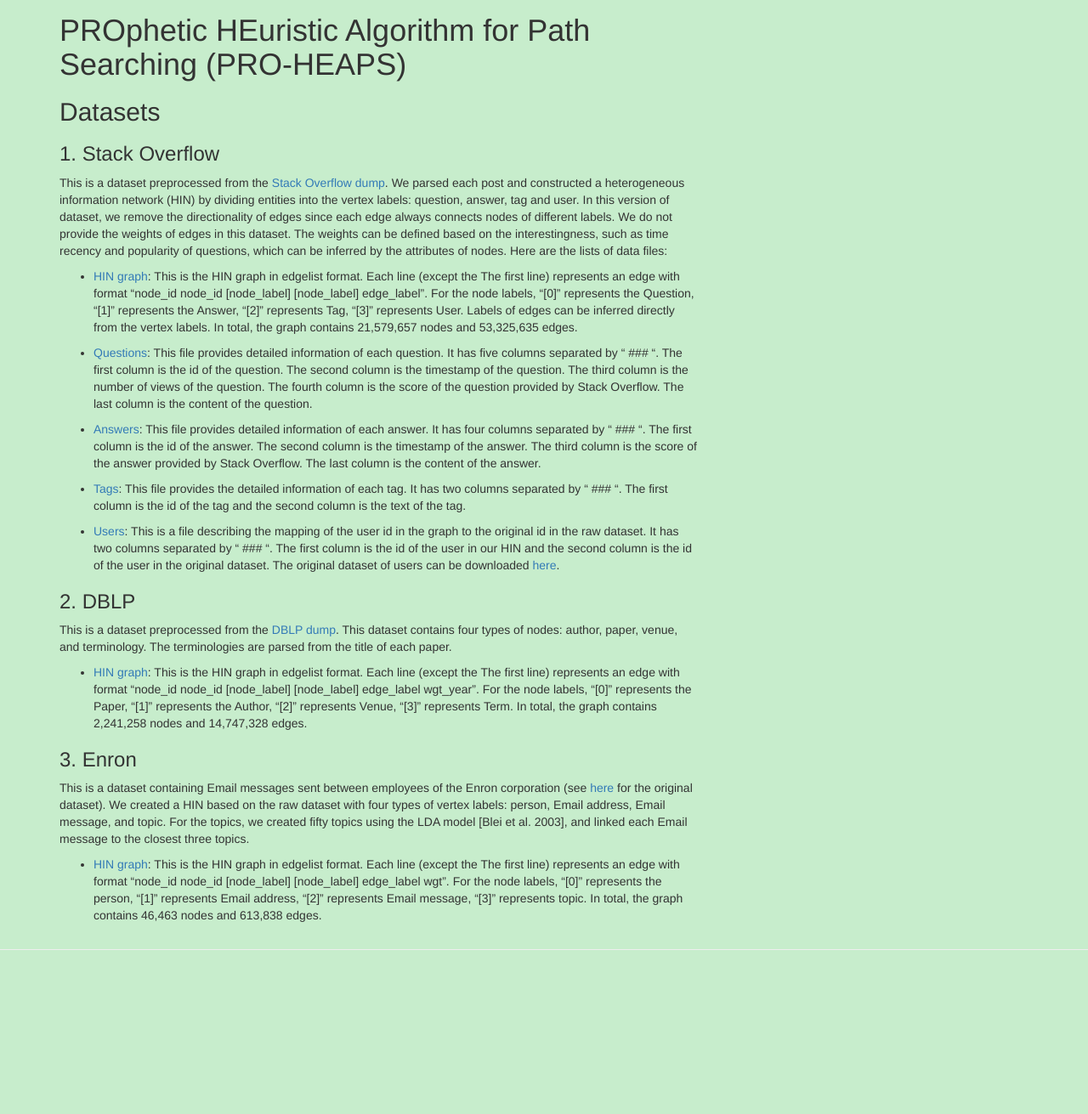
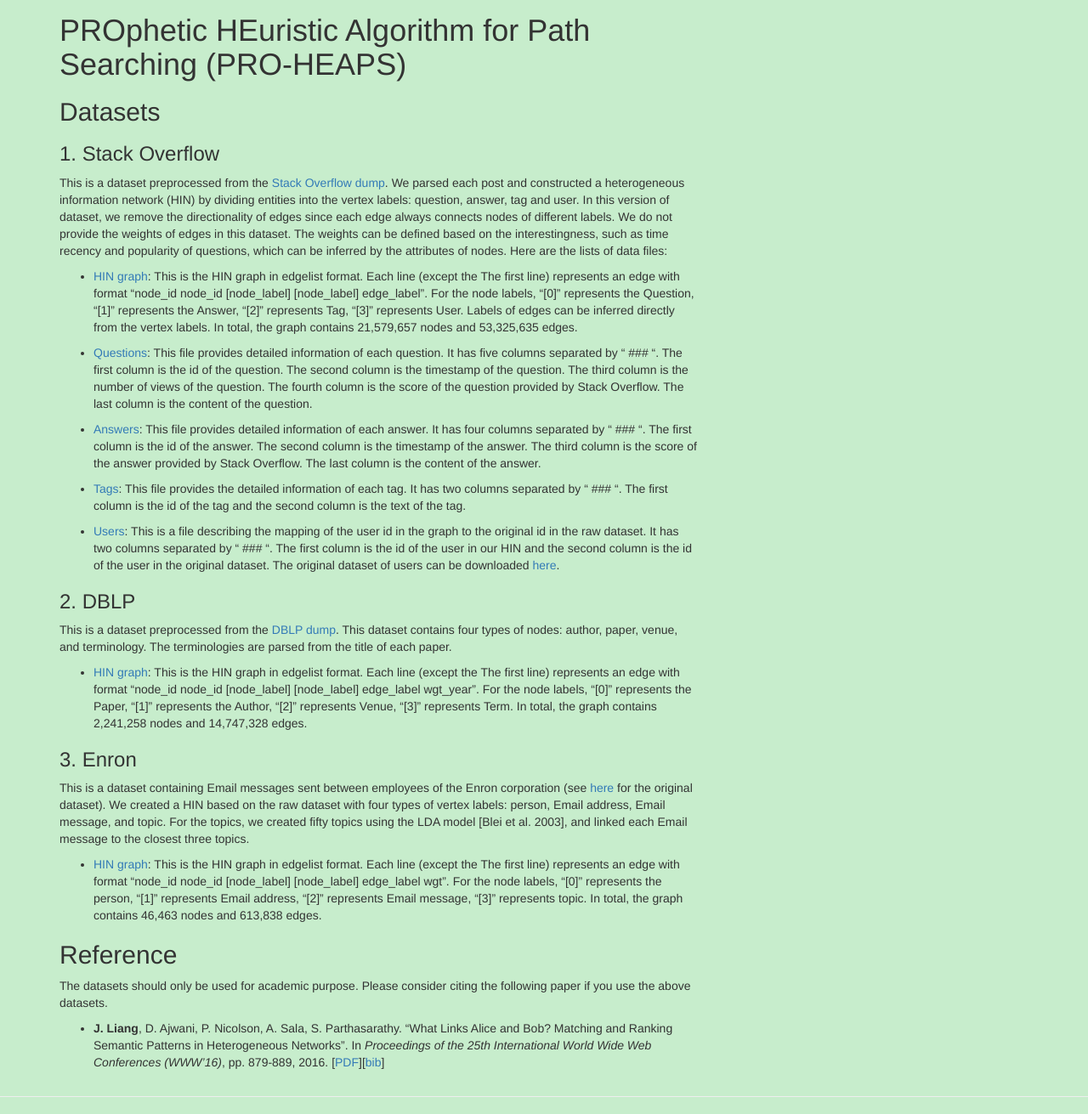
Before and after one commit to BuckeyeDM/BuckeyeDM.github.io, a Jekyll site: the page built from PRO-HEAPS.md, in a window 1280 px wide, cut to the strip 104-1415 px from the top of the page. Shown: the whole strip at 85% size. Built offline with Jekyll 4.4.1, drawn with Linux system fonts in a browser that asks for light colours; before the commit the page ends 1242 px from its top, so only the background shows below that.

Commit message:
update datasets

```diff
--- a/PRO-HEAPS.md
+++ b/PRO-HEAPS.md
@@ -39,3 +39,8 @@
 topics.
 * [HIN graph](https://drive.google.com/file/d/0BxYPnHj3Q4pSemluR0dTb1VfQ1U/view?usp=sharing): This is the HIN graph in edgelist format. Each line (except the The first line) represents an edge with format "node_id node_id \[node_label\] \[node_label\] edge_label wgt". For the node labels, "[0]" represents the person, "[1]" represents Email address, "[2]" represents Email message, "[3]" represents topic.
 In total, the graph contains 46,463 nodes and 613,838 edges.
+
+## Reference
+The datasets should only be used for academic purpose. Please consider citing the following paper if you use the above datasets.
+
+* **J. Liang**, D. Ajwani, P. Nicolson, A. Sala, S. Parthasarathy. "What Links Alice and Bob? Matching and Ranking Semantic Patterns in Heterogeneous Networks". In *Proceedings of the 25th International World Wide Web Conferences (WWW'16)*, pp. 879-889, 2016. \[[PDF](./publications/WWW16_PRO-HEAPS.pdf)\]\[[bib](publications/WWW16.bib)\]
```
Also changed, not shown: 2 other files.
